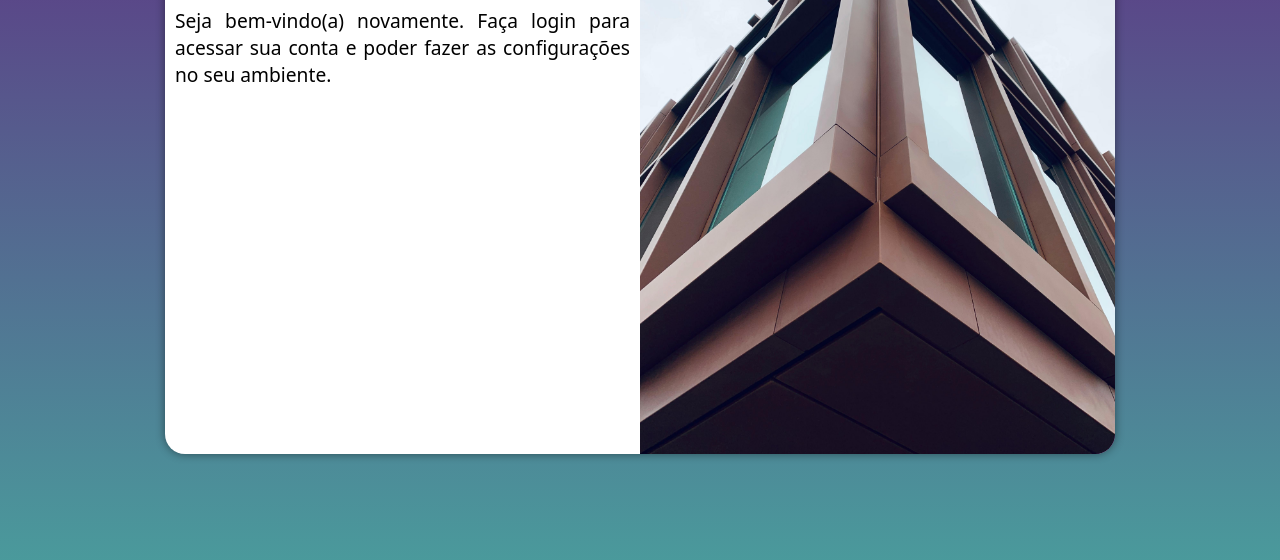
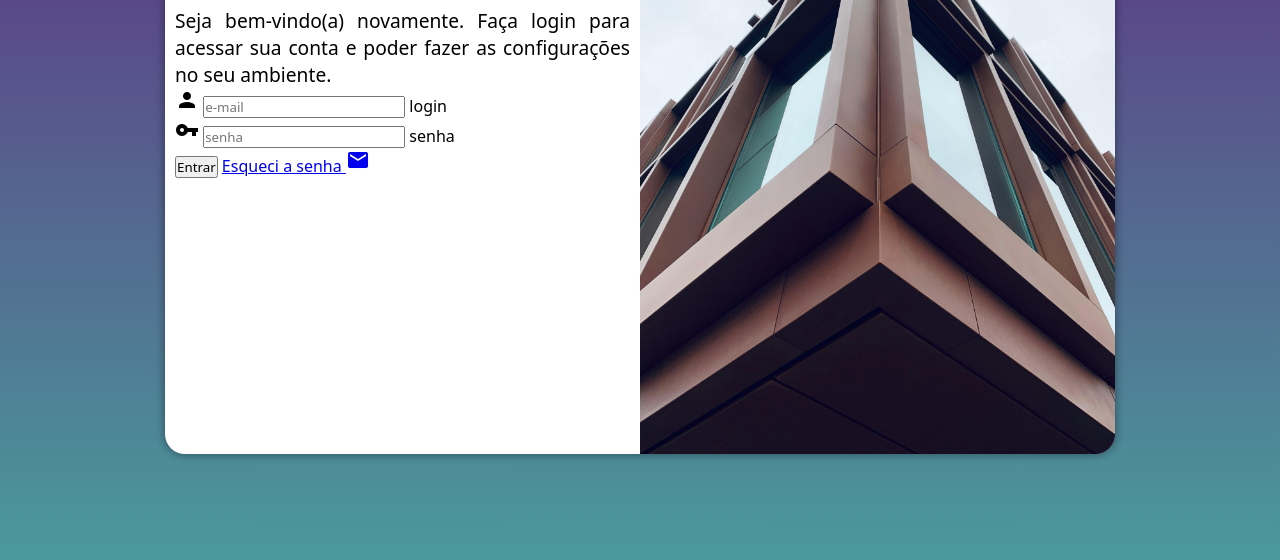
Before and after one commit to joseantonino/projeto-login, a plain HTML site: page index.html in a window 1280 px wide. Shown: the part 196-756 px from the top of the page. Drawn offline with Linux system fonts and the light colour scheme.

Commit message:
atualizei projeto-login

```diff
--- a/index.html
+++ b/index.html
@@ -5,6 +5,8 @@
         <meta charset="UTF-8">
         <meta name="viewport" content="width=device-width, initial-scale=1.0">
         <title>Login</title>
+        <link href="https://fonts.googleapis.com/icon?family=Material+Icons"
+        rel="stylesheet">
         <link rel="stylesheet" href="estilos/style.css">
         <link rel="stylesheet" href="estilos/media-query.css">
     </head>
@@ -26,8 +28,27 @@
                        conta e poder fazer as configurações no seu ambiente.
                     </p>
 
-                    <form action="login.php" method="post"></form>
+                    <form action="login.php" method="post" autocomplete="on">
 
+                        <div class="campo">
+                            <span class="material-icons">person</span>
+                            <input type="email" name="login" id="ilogin" placeholder="e-mail" autocomplete="email" required maxlength="30">
+                            <label for="ilogin">login</label>
+
+                        </div>
+
+                        <div class="campo">
+                            <span class="material-icons">vpn_key</span>
+                            <input type="password" name="senha" id="isenha" placeholder="senha" autocomplete="current-password" required minlength="8" maxlength="20">
+                            <label for="isenha">senha</label>
+
+                        </div>
+
+                        <input type="submit" value="Entrar">
+                        <a href="esqueci.html">Esqueci a senha <i class="material-icons">mail</i></a>
+
+
+                    </form>
                 </div>
 
             </section>
```
